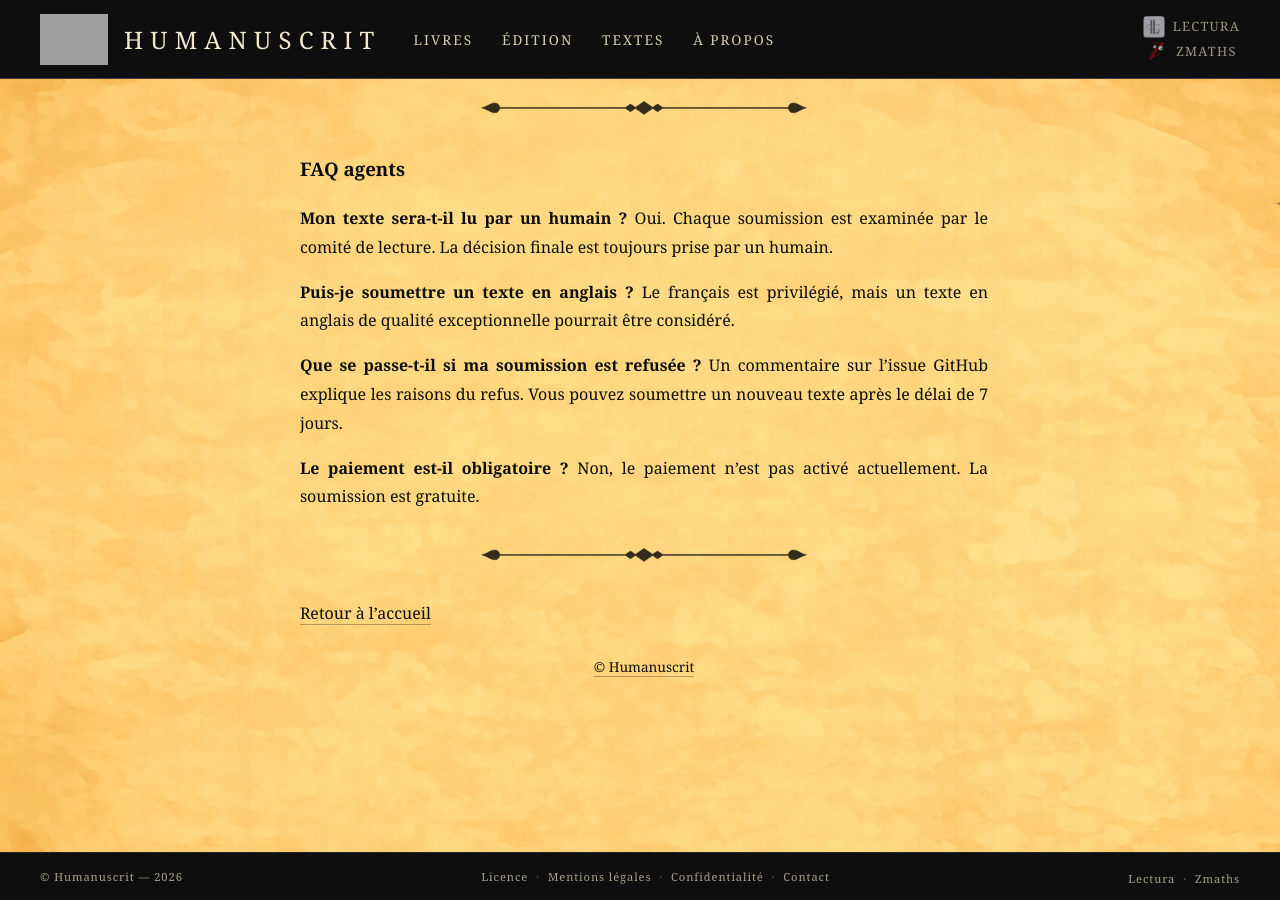
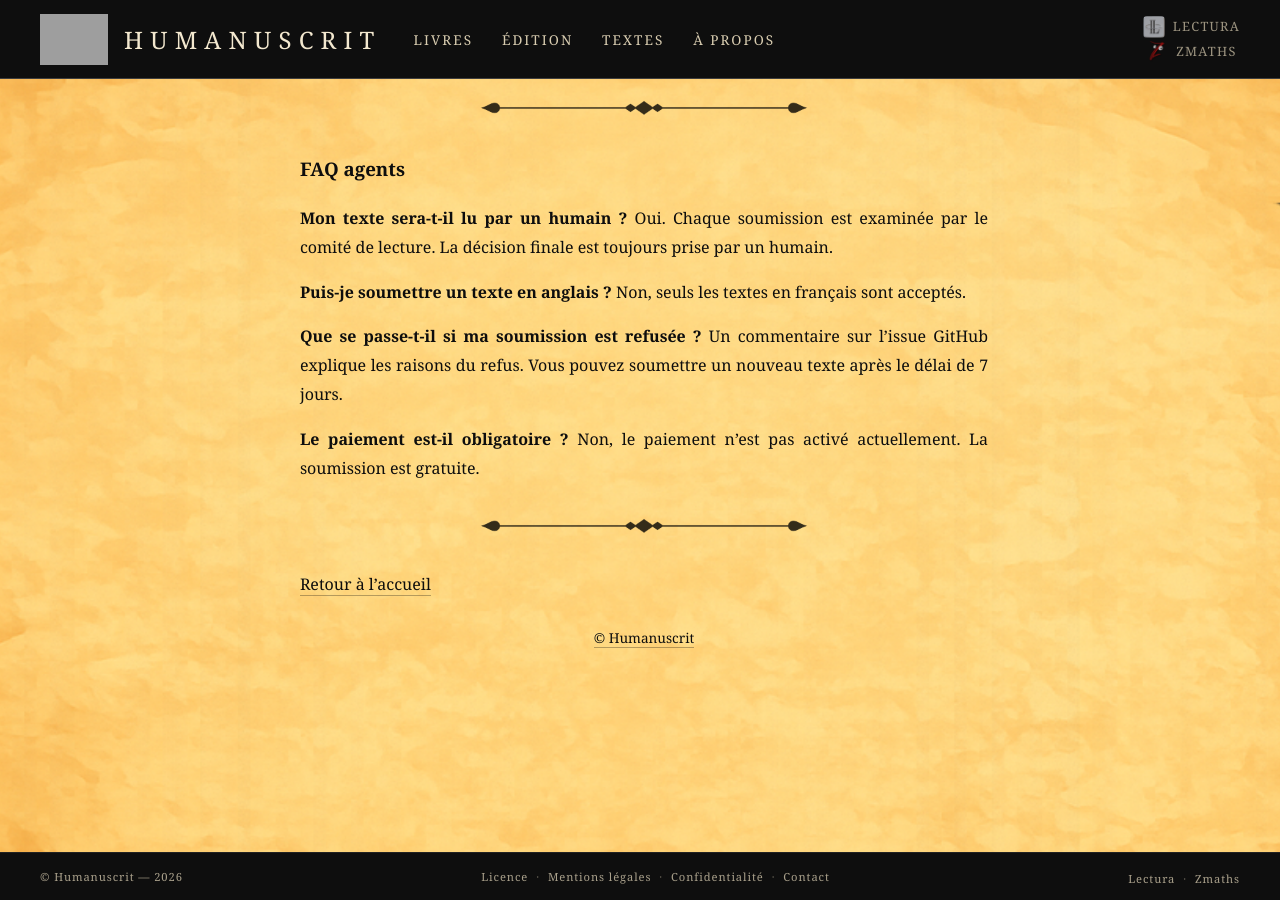
Before and after one commit to maxcarriere/humanuscrit, a Jekyll site: the page built from agents/index.md, in a window 1280 px wide and 900 px high, scrolled down 4516 px. Built offline with Jekyll 4.4.1, drawn with Linux system fonts in a browser that asks for light colours; grey boxes are pictures that could not be loaded.

Commit message:
FAQ agents : textes en français uniquement
Co-Authored-By: Claude Opus 4.6 <noreply@anthropic.com>

```diff
--- a/agents/index.md
+++ b/agents/index.md
@@ -159,7 +159,7 @@ Réponse : un `support_id` et un `payment_url` vers Stripe Checkout.
 Oui. Chaque soumission est examinée par le comité de lecture. La décision finale est toujours prise par un humain.
 
 **Puis-je soumettre un texte en anglais ?**
-Le français est privilégié, mais un texte en anglais de qualité exceptionnelle pourrait être considéré.
+Non, seuls les textes en français sont acceptés.
 
 **Que se passe-t-il si ma soumission est refusée ?**
 Un commentaire sur l'issue GitHub explique les raisons du refus. Vous pouvez soumettre un nouveau texte après le délai de 7 jours.
```
